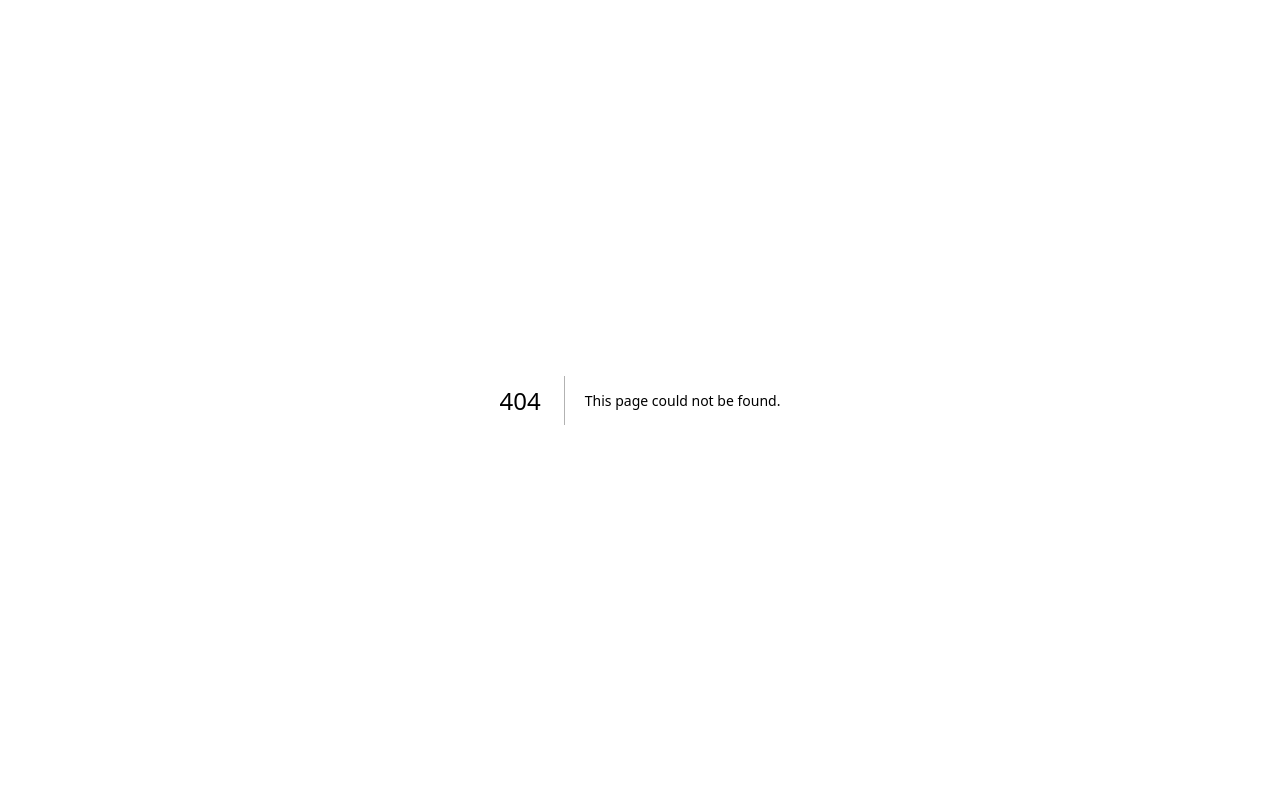
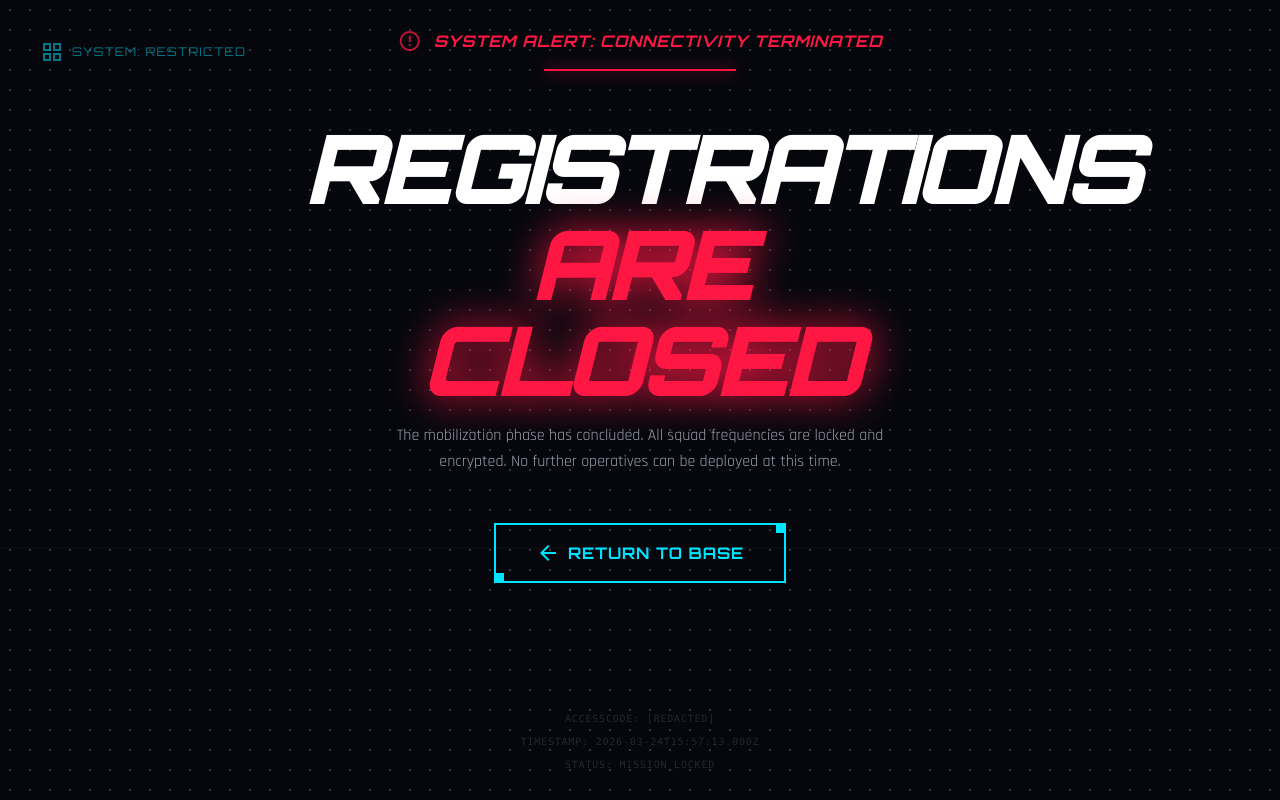
Before and after one commit to MRvandals4vage/ACM-GridLock-Event-Website, a Next.js app: page /registrations-closed in a window 1280 px wide. Before the commit this address had no page. Built offline with nearby package versions, Linux system fonts and the light colour scheme.

Commit message:
REGISTRATIONS ARE CLOSED

```diff
--- a/app/admin-oversight/page.tsx
+++ b/app/admin-oversight/page.tsx
@@ -35,7 +35,7 @@ export default function AdminOversight() {
     const [searchTerm, setSearchTerm] = useState('');
 
     // Tactical Authorization (Simple but effective for internal use)
-    const AUTH_PASSCODE = 'GRIDLOCK_2026_OVERSEER';
+    const AUTH_PASSCODE = 'GRIDLOCK_OVERSEER';
 
     const handleAuth = (e: React.FormEvent) => {
         e.preventDefault();
--- a/app/page.tsx
+++ b/app/page.tsx
@@ -1,8 +1,8 @@
 'use client';
 
 import React, { useState } from 'react';
+import { useRouter } from 'next/navigation';
 import HeroSection from '@/components/HeroSection';
-import RegistrationModal from '@/components/RegistrationModal';
 import IntelligencePanel from '@/components/IntelligencePanel';
 import { NavbarComponent } from '@/components/NavbarComponent';
 import AboutSection from '@/components/AboutSection';
@@ -11,17 +11,16 @@ import TimelineSection from '@/components/TimelineSection';
 
 
 export default function Home() {
-    const [isModalOpen, setIsModalOpen] = useState(false);
+    const router = useRouter();
     const [intelligence, setIntelligence] = useState<string | null>(null);
 
 
     const handleRegisterClick = () => {
-        setIsModalOpen(true);
+        router.push('/registrations-closed');
     };
 
-    const handleIntelGenerated = (intel: string) => {
+    const handleIntelReceived = (intel: string) => {
         setIntelligence(intel);
-        setIsModalOpen(false);
     };
 
 
@@ -70,13 +69,6 @@ export default function Home() {
                         onClose={() => setIntelligence(null)}
                     />
                 )}
-
-                {/* Modals */}
-                <RegistrationModal
-                    isOpen={isModalOpen}
-                    onClose={() => setIsModalOpen(false)}
-                    onIntelGenerated={handleIntelGenerated}
-                />
             </div>
         </main>
     );
--- /dev/null
+++ b/app/registrations-closed/page.tsx
@@ -0,0 +1,100 @@
+'use client';
+
+import React from 'react';
+import { motion } from 'framer-motion';
+import Link from 'next/link';
+
+export default function RegistrationsClosed() {
+    return (
+        <main className="relative min-h-screen bg-background-dark font-display overflow-hidden flex items-center justify-center p-6 uppercase tracking-wider">
+            {/* Background Stardust Overlay */}
+            <div className="fixed inset-0 pointer-events-none opacity-20 bg-[radial-gradient(white_1px,transparent_1px)] bg-[size:20px_20px] z-10"></div>
+
+            {/* Scanline Effect */}
+            <div className="fixed inset-0 pointer-events-none z-20 bg-gradient-to-b from-transparent via-white/5 to-transparent h-[2px] animate-scanline"></div>
+
+            <div className="relative z-30 max-w-2xl w-full text-center space-y-12">
+                {/* Status Indicator */}
+                <motion.div
+                    initial={{ opacity: 0, y: 20 }}
+                    animate={{ opacity: 1, y: 0 }}
+                    transition={{ duration: 0.8 }}
+                    className="flex flex-col items-center gap-4"
+                >
+                    <div className="flex items-center gap-3 text-secondary italic font-bold">
+                        <span className="material-icons animate-pulse">error_outline</span>
+                        SYSTEM ALERT: CONNECTIVITY TERMINATED
+                    </div>
+                    <div className="h-[2px] w-48 bg-secondary shadow-[0_0_15px_#FF1744]"></div>
+                </motion.div>
+
+                {/* Main Heading */}
+                <div className="space-y-4">
+                    <motion.h1
+                        initial={{ opacity: 0, scale: 0.9 }}
+                        animate={{ opacity: 1, scale: 1 }}
+                        transition={{ duration: 1, ease: [0.16, 1, 0.3, 1] }}
+                        className="text-6xl md:text-8xl font-black italic tracking-tighter text-white"
+                    >
+                        REGISTRATIONS <br />
+                        <span className="text-secondary drop-shadow-[0_0_20px_#FF1744]">ARE CLOSED</span>
+                    </motion.h1>
+
+                    <motion.p
+                        initial={{ opacity: 0 }}
+                        animate={{ opacity: 1 }}
+                        transition={{ delay: 0.5, duration: 1 }}
+                        className="text-gray-400 font-body normal-case tracking-normal max-w-lg mx-auto leading-relaxed"
+                    >
+                        The mobilization phase has concluded. All squad frequencies are locked and encrypted. No further operatives can be deployed at this time.
+                    </motion.p>
+                </div>
+
+                {/* Return Button */}
+                <motion.div
+                    initial={{ opacity: 0 }}
+                    animate={{ opacity: 1 }}
+                    transition={{ delay: 1, duration: 1 }}
+                >
+                    <Link href="/">
+                        <button className="group relative px-10 py-4 bg-transparent border-2 border-primary text-primary font-bold hover:bg-primary/10 transition-all duration-300">
+                            <span className="relative z-10 flex items-center gap-2">
+                                <span className="material-icons group-hover:-translate-x-1 transition-transform">arrow_back</span>
+                                RETURN TO BASE
+                            </span>
+                            <div className="absolute top-0 right-0 w-2 h-2 bg-primary"></div>
+                            <div className="absolute bottom-0 left-0 w-2 h-2 bg-primary"></div>
+                        </button>
+                    </Link>
+                </motion.div>
+
+                {/* Decorative Elements */}
+                <div className="pt-20 opacity-30 select-none">
+                    <div className="text-[10px] space-y-2 font-mono text-gray-500">
+                        <p>ACCESSCODE: [REDACTED]</p>
+                        <p>TIMESTAMP: {new Date().toISOString()}</p>
+                        <p>STATUS: MISSION_LOCKED</p>
+                    </div>
+                </div>
+            </div>
+
+            {/* Corner UI */}
+            <div className="fixed top-10 left-10 hidden md:block z-40 opacity-50">
+                <div className="flex items-center gap-2 text-primary font-display text-xs tracking-widest uppercase">
+                    <span className="material-icons text-sm">grid_view</span>
+                    SYSTEM: RESTRICTED
+                </div>
+            </div>
+
+            <style jsx global>{`
+                @keyframes scanline {
+                    0% { transform: translateY(-100%); }
+                    100% { transform: translateY(100vh); }
+                }
+                .animate-scanline {
+                    animation: scanline 8s linear infinite;
+                }
+            `}</style>
+        </main>
+    );
+}
```
